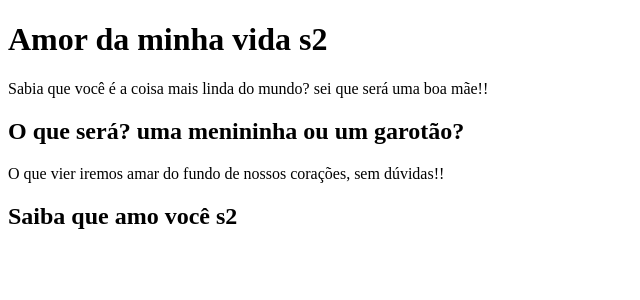
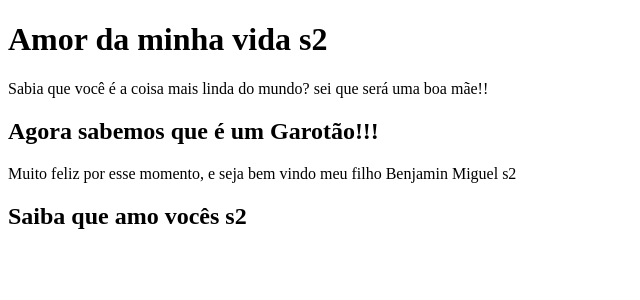
Before and after one commit to EzequielsSantana/clone-tabnews, a Next.js app: page / in a window 1280 px wide. Shown: the top 300 px of the page, without its empty margins (0-640 px from the left). Built offline with nearby package versions, Linux system fonts and the light colour scheme.

Commit message:
move `.env` file to `.env.development`

```diff
--- a/infra/compose.yaml
+++ b/infra/compose.yaml
@@ -2,6 +2,6 @@ services:
   database:
     image: "postgres:16.7-alpine3.21"
     env_file:
-      - ../.env
+      - ../.env.development
     ports:
       - "5432:5432"
--- a/pages/index.js
+++ b/pages/index.js
@@ -9,10 +9,13 @@ function Home() {
         </p>
       </>
 
-      <h2>O que será? uma menininha ou um garotão?</h2>
-      <p>O que vier iremos amar do fundo de nossos corações, sem dúvidas!!</p>
+      <h2>Agora sabemos que é um Garotão!!!</h2>
+      <p>
+        Muito feliz por esse momento, e seja bem vindo meu filho Benjamin Miguel
+        s2
+      </p>
 
-      <h2>Saiba que amo você s2</h2>
+      <h2>Saiba que amo vocês s2</h2>
     </>
   );
 }
```
Also changed, not shown: 1 other file (tests, documents, lock files or other folders).
